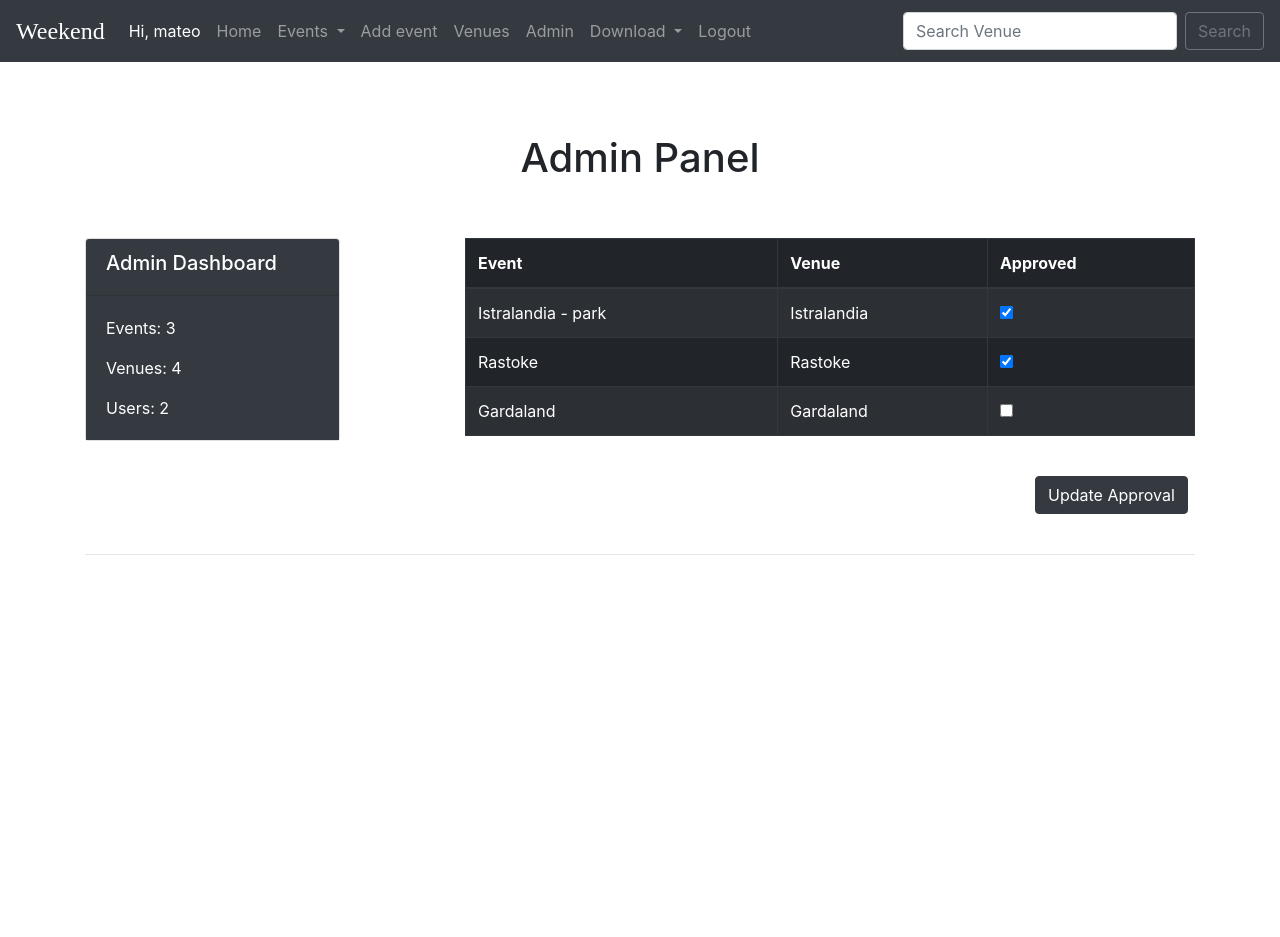
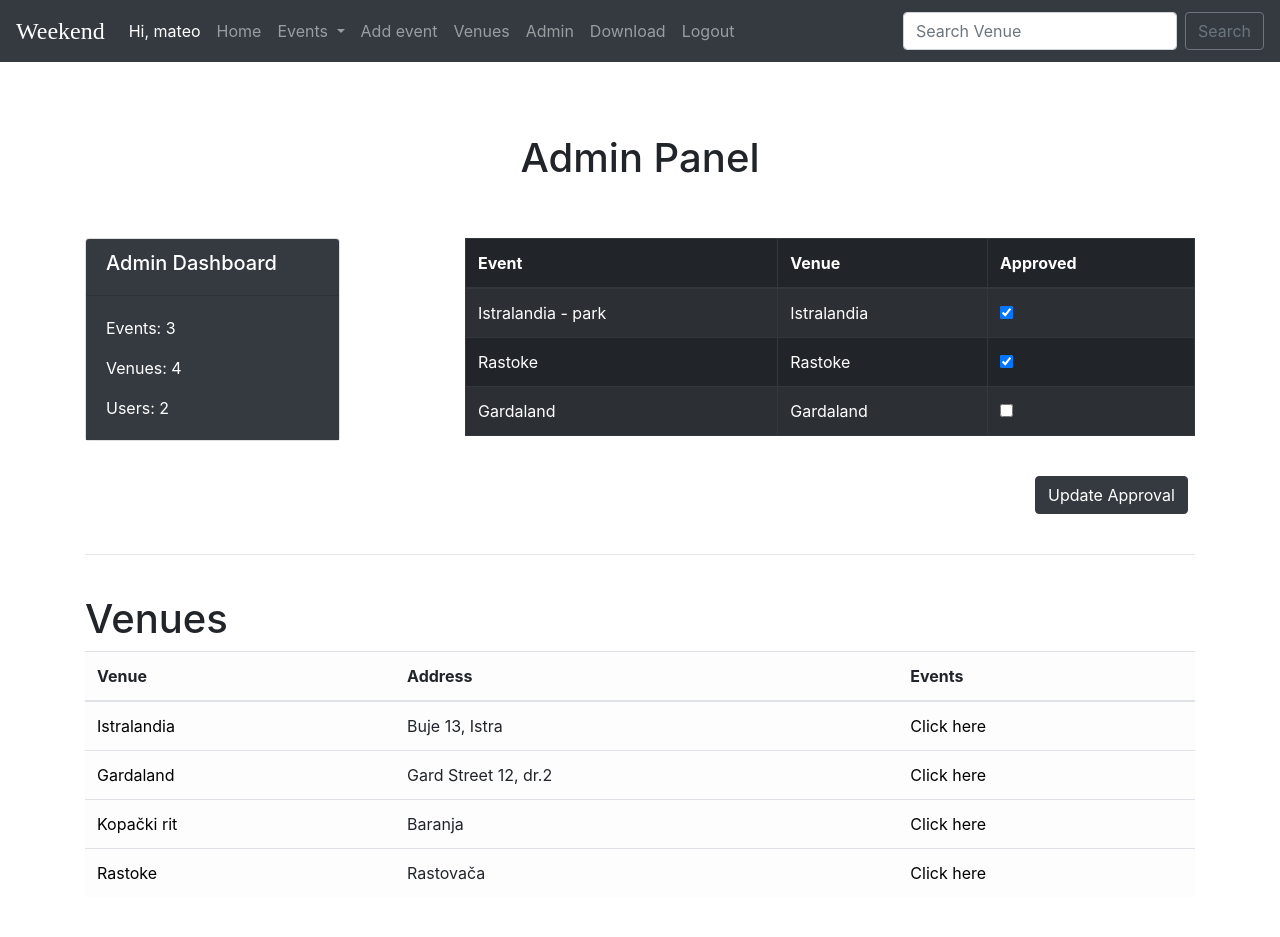
Before and after one commit to Mateokruljac/Weekend-events, a Django app: page /admin-approval in a window 1280 px wide. Before the commit the page ends 555 px from the top, so only its background shows below. Run offline with Django 4.2, Linux system fonts and the light colour scheme; a user stored in the database is signed in; data comes from the database, SQL or seed files in the repository; both versions use the stored data as it was after the commit; some libraries are stand-ins or nearby versions.

Commit message:
last change

```diff
--- a/events/urls.py
+++ b/events/urls.py
@@ -1,5 +1,5 @@
 from django.urls import path
-from .views import admin_approval, delete_event, home,add_event, all_events,add_venue,all_venues, my_events
+from .views import admin_approval, delete_event, events_by_venue, home,add_event, all_events,add_venue,all_venues, my_events
 from .views import show_venue,search_venues,update_venue, update_event, search_events
 from .views import delete_event,delete_venue, venue_text,venue_pdf,event_detail,event_pdf
 urlpatterns = [
@@ -25,6 +25,7 @@ urlpatterns = [
     path("event-pdf/<id>",event_pdf,name = "event_pdf"),
     path("my-events/<str:manager>",my_events,name = "my_events"),
     path("search-event",search_events,name  = "search_events"),
-    path("admin-approval",admin_approval,name = "admin_approval")
+    path("admin-approval",admin_approval,name = "admin_approval"),
+    path("event-by-venue/<venue_id>",events_by_venue,name = "event_by_venue")
 
 ]
--- a/events/views.py
+++ b/events/views.py
@@ -121,7 +121,7 @@ def search_venues(request):
 def search_events(request):
     if request.method == "POST":
         searched = request.POST.get("searched")
-        events = Event.objects.filter(name__contains = searched)
+        events = Event.objects.filter(name__contains = searched,approved = True)
 
         if events:
             return render(request,"event/search_events.html",{"searched":searched,
@@ -370,3 +370,11 @@ def admin_approval(request):
     else:
         messages.info(request,"Sorry! You are not allowed to see this page!")
         return render (request,"event/admin_approval.html")
+
+
+#get events filtered by venue
+def events_by_venue (request,venue_id):
+    venue = Venue.objects.get(id = venue_id)
+    event_list = Event.objects.filter(venue = venue_id).order_by("event_date")
+    return render (request,"event/event_by_venue.html",{"event_list":event_list,
+                                                        "venue":venue})
--- a/templates/core/navbar.html
+++ b/templates/core/navbar.html
@@ -23,12 +23,12 @@
           <a class="nav-link dropdown-toggle" href="#" id="navbarDropdown" role="button" data-toggle="dropdown" aria-haspopup="true" aria-expanded="false">
             Events
           </a>
-          <div class="dropdown-menu bg-dark" aria-labelledby="navbarDropdown">
-            <a class="nav-link" href="{% url 'all_events' %}">Events</a>
+          <div class="dropdown-menu bg-secondary" aria-labelledby="navbarDropdown">
+            <a class="dropdown-item " href="{% url 'all_events' %}" style ="color:black">Events</a>
             {% if user.is_authenticated %}
-            <a class="nav-link" href="{% url 'my_events' request.user %}">My Events</a>
+            <a class="dropdown-item" href="{% url 'my_events' request.user %}" style ="color:black">My Events</a>
             {% endif %}
-            <a class="nav-link" href="{% url 'search_events' %}">Search</a>
+            <a class="dropdown-item" href="{% url 'search_events' %}" style ="color:black">Search</a>
         </li>
 
 
@@ -44,12 +44,12 @@
         </li>
         {% endif %}
         <li class="nav-item dropdown">
-          <a class="nav-link dropdown-toggle" href="#" id="navbarDropdown" role="button" data-toggle="dropdown" aria-haspopup="true" aria-expanded="false">
+          <a class="nav-link" href="#" id="navbarDropdown" role="button" data-toggle="dropdown" aria-haspopup="true" aria-expanded="false">
             Download
           </a>
-          <div class="dropdown-menu bg-dark" aria-labelledby="navbarDropdown">
-            <a class="nav-link " href="{% url 'venue_text' %}" style = "color:white">Download Venues text</a>
-            <a class="nav-link" href="{% url 'venue_pdf' %}  " style = "color:white">Download Venues PDF</a>
+          <div class="dropdown-menu bg-secondary" aria-labelledby="navbarDropdown">
+            <a class="dropdown-item" href="{% url 'venue_text' %}" style = "color:black">Download Venues text</a>
+            <a class="dropdown-item" href="{% url 'venue_pdf' %}  " style = "color:black">Download Venues PDF</a>
 
         </li>
         {% if user.is_authenticated %}
--- a/templates/event/admin_approval.html
+++ b/templates/event/admin_approval.html
@@ -68,6 +68,30 @@
 </div>
 </form>
 <br><hr><br>
+<h1>Venues</h1>
+
+   <table class="table table-hover table-light">
+     <thead>
+       <tr>
+         <th scope="col">Venue</th>
+         <th scope="col">Address</th>
+         <th scope="col">Events</th>
+
+
+
+        </tr>
+  </thead>
+  <tbody>
+      {% for venue in venue_list %}
+      <tr>
+        <td><a href = "{% url 'show_venue' venue.id %}" style = "color:black">{{venue.name}}</a></td>
+        <td>{{venue.address}}</td>
+        <td><a href = "{% url 'event_by_venue' venue.id %}" style = "color:black">Click here</a></td>
+
+      </tr>
+      {% endfor %}
+    </tbody>
+  </table>
 {% else %}
     {% for message in messages %}
             {{message}}
```
Also changed, not shown: templates/event/event_by_venue.html (added, +36 -0 lines), db.sqlite3, templates/venue/create_venue.html (line endings or trailing spaces).
